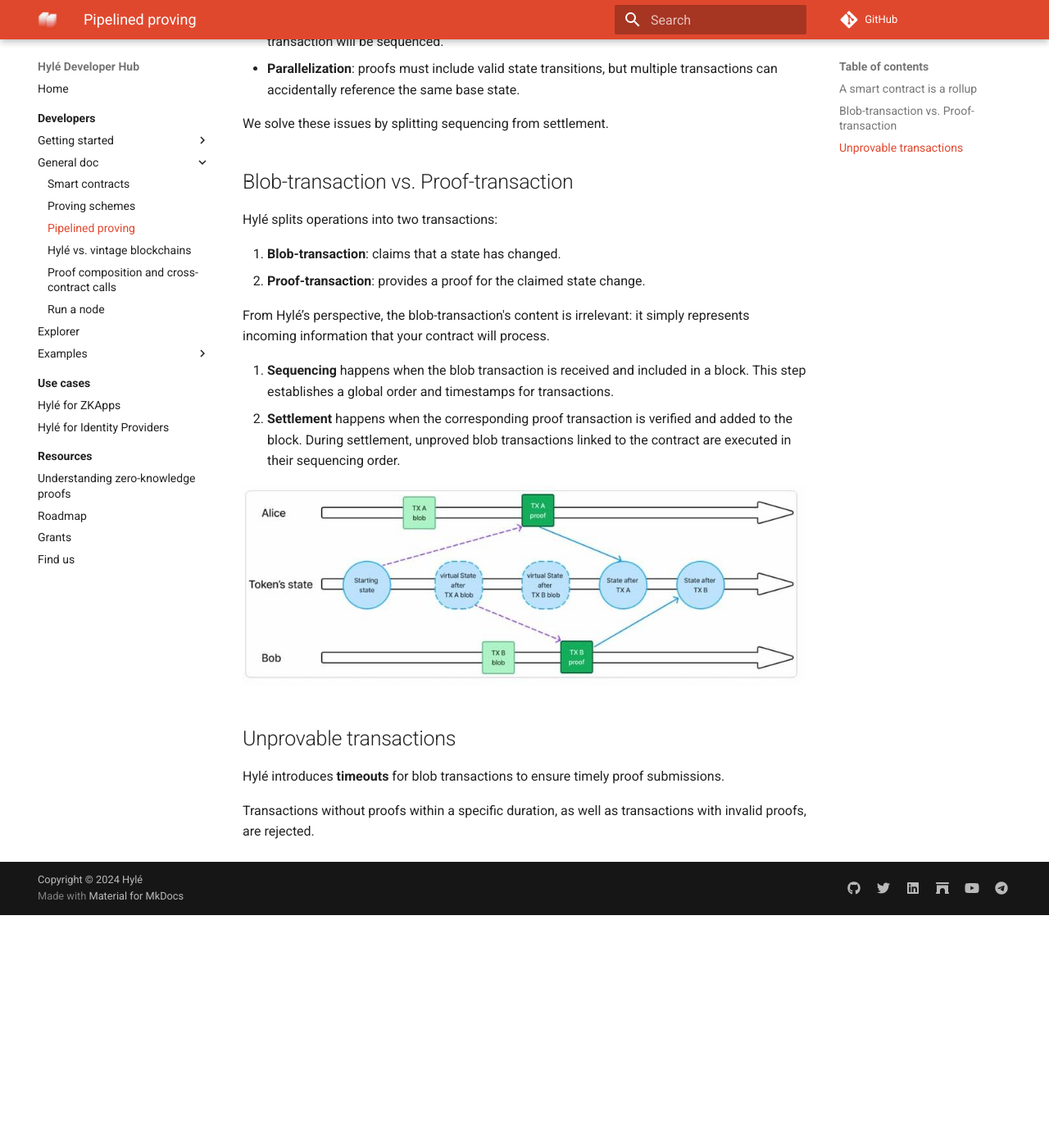
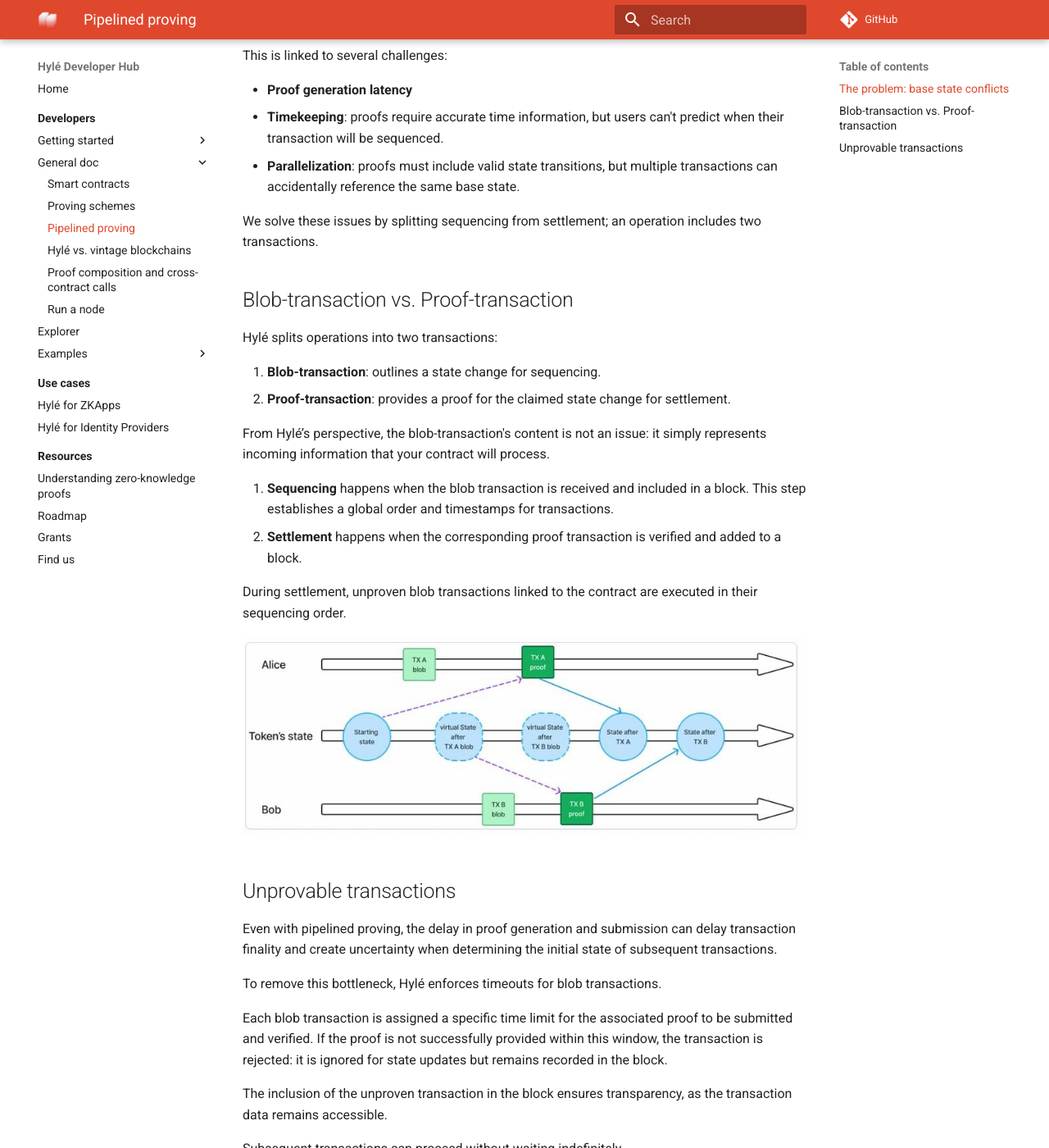
Before and after one commit to Hyle-org/devhub-hyle, an MkDocs documentation site: the page built from docs/developers/general-doc/pipelined-proving.md, in a window 1280 px wide and 1400 px high, scrolled down 361 px. Shown: the whole window at 82% size. Built offline with MkDocs 1.6.1 and Material for MkDocs 9.7.7, drawn with Linux system fonts in a browser that asks for light colours; comment, search, counter and statistics services are not loaded; before the commit the page ends 1477 px from its top, so only the background shows below that; some of the changed text lies outside the part shown.

Commit message:
conflict on pipelined proving

```diff
--- a/docs/developers/general-doc/pipelined-proving.md
+++ b/docs/developers/general-doc/pipelined-proving.md
@@ -1,33 +1,43 @@
 # Pipelined proving
 
-## A smart contract is a rollup
+## The problem: base state conflicts
 
 Hylé ensures both privacy and scalability by verifying only the state transitions of smart contracts.
 
-Provable applications face several challenges:
+However, provable applications usually run into an issue. Proof generation can be slow, especially on less powerful devices, and an app with a lot of usage will see conflicting operations, ie. operations that start with the same base state because the previous state change hasn't been settled yet.
 
-- **Proof generation latency**: proof generation can be slow, especially on less powerful devices.
+This is linked to several challenges:
+
+- **Proof generation latency**
 - **Timekeeping**: proofs require accurate time information, but users can't predict when their transaction will be sequenced.
 - **Parallelization**: proofs must include valid state transitions, but multiple transactions can accidentally reference the same base state.
 
-We solve these issues by splitting sequencing from settlement.
+We solve these issues by splitting sequencing from settlement; an operation includes two transactions.
 
 ## Blob-transaction vs. Proof-transaction
 
 Hylé splits operations into two transactions:
 
-1. **Blob-transaction**: claims that a state has changed.
-2. **Proof-transaction**: provides a proof for the claimed state change.
+1. **Blob-transaction**: outlines a state change for sequencing.
+2. **Proof-transaction**: provides a proof for the claimed state change for settlement.
 
-From Hylé’s perspective, the blob-transaction's content is irrelevant: it simply represents incoming information that your contract will process.
+From Hylé’s perspective, the blob-transaction's content is not an issue: it simply represents incoming information that your contract will process.
 
 1. **Sequencing** happens when the blob transaction is received and included in a block. This step establishes a global order and timestamps for transactions.
-1. **Settlement** happens when the corresponding proof transaction is verified and added to the block. During settlement, unproved blob transactions linked to the contract are executed in their sequencing order.
+1. **Settlement** happens when the corresponding proof transaction is verified and added to a block.
+
+During settlement, unproven blob transactions linked to the contract are executed in their sequencing order.
 
 ![A graph with Alice, Bob, and the token state. On the middle line, there's a starting state. Alice sends her TX A blob, which updates the token's virtual state; a bit later, Bob sends a TX B blob which is sequenced. The updated state will now be used as the start state for the TX B proof, while Alice can prepare to send her TX A proof. This updates the token's state for TX A, then for TX B.](../../assets/img/pipelined-proving.jpg)
 
 ## Unprovable transactions
 
-Hylé introduces **timeouts** for blob transactions to ensure timely proof submissions.
+Even with pipelined proving, the delay in proof generation and submission can delay transaction finality and create uncertainty when determining the initial state of subsequent transactions.
 
-Transactions without proofs within a specific duration, as well as transactions with invalid proofs, are rejected.
+To remove this bottleneck, Hylé enforces timeouts for blob transactions.
+
+Each blob transaction is assigned a specific time limit for the associated proof to be submitted and verified. If the proof is not successfully provided within this window, the transaction is rejected: it is ignored for state updates but remains recorded in the block.
+
+The inclusion of the unproven transaction in the block ensures transparency, as the transaction data remains accessible.
+
+Subsequent transactions can proceed without waiting indefinitely.
```
